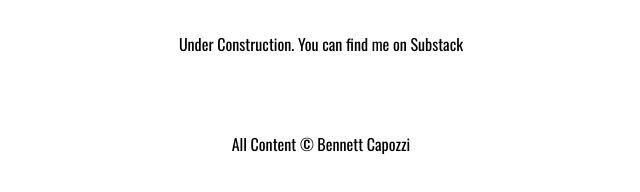
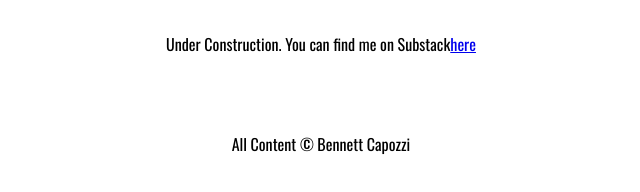
Before and after one commit to bennettcapozzi/bennett-blog, a Gatsby site: page / in a window 1280 px wide. Shown: the whole page, without its empty margins (319-959 px from the left). Built offline with nearby package versions, Linux system fonts and the light colour scheme; Gatsby itself is replaced by a stand-in of ours.

Commit message:
Update header.js

```diff
--- a/src/components/header.js
+++ b/src/components/header.js
@@ -1,14 +1,13 @@
 import React from "react"
-import { Link } from "gatsby"
 
 export default function Header({ children }) {
   return (
     <div style={{ margin: "auto", paddingTop: "24px", paddingBottom: "40px" }}>
       Under Construction. You can find me on Substack
-      <script src="www.bennettcapozzi.substack.com"
+      <a href="www.bennettcapozzi.substack.com"
       >
         here
-</script>
+</a>
       {children}
     </div>
   )
```
